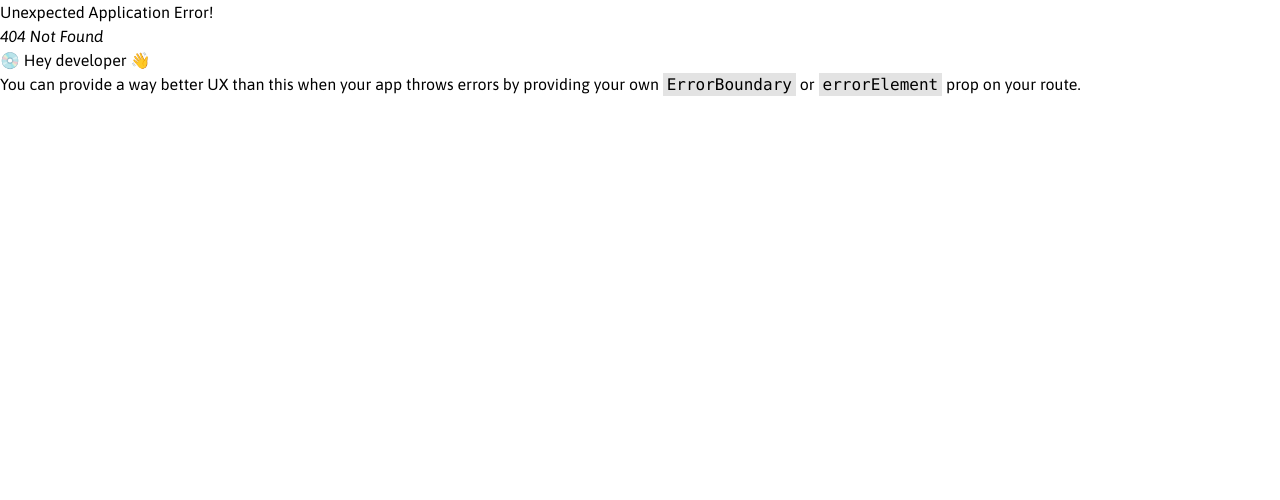
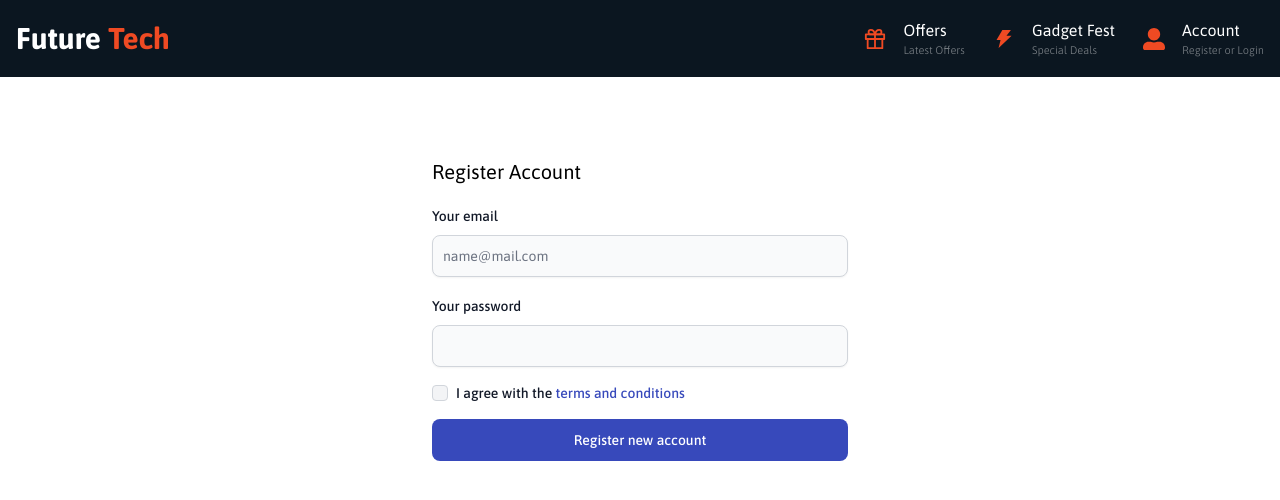
Before and after one commit to iamsaif6/future-tech, a React (Vite) app: page /register in a window 1280 px wide. Before the commit this address had no page. Shown: the top 500 px of the page. Built offline with nearby package versions, Linux system fonts and the light colour scheme.

Commit message:
Register page added

```diff
--- /dev/null
+++ b/src/Auth/AuthProvider.jsx
@@ -0,0 +1,16 @@
+import { createContext, useState } from 'react';
+
+export const AuthContext = createContext(null);
+
+const AuthProvider = ({ children }) => {
+  const [user, setUser] = useState(null);
+  const [loading, setLoading] = useState(true);
+
+  //   Auth value
+  const value = {
+    saif: 'name',
+  };
+
+  return <AuthContext.Provider value={value}>{children}</AuthContext.Provider>;
+};
+export default AuthProvider;
--- a/src/Components/Navbar.jsx
+++ b/src/Components/Navbar.jsx
@@ -34,12 +34,11 @@ const Navbar = () => {
               <p className="text-white mb-0">
                 Account
                 <p className="block  text-[11px] font-light">
-                  <NavLink className="hover:text-primary hover:opacity-100 opacity-45" to="register">
+                  <NavLink className="hover:text-primary hover:opacity-100 opacity-45" to="/register">
                     Register
                   </NavLink>
                   <span className="opacity-45"> or </span>
                   <NavLink className="hover:text-primary hover:opacity-100 opacity-45" to="/login">
-                    {' '}
                     Login
                   </NavLink>
                 </p>
--- /dev/null
+++ b/src/Pages/Login.jsx
@@ -0,0 +1,5 @@
+const Login = () => {
+  return <div>Login</div>;
+};
+
+export default Login;
--- /dev/null
+++ b/src/Pages/Register.jsx
@@ -0,0 +1,38 @@
+import { Button, Checkbox, Label, TextInput } from 'flowbite-react';
+import { Link } from 'react-router-dom';
+
+const Register = () => {
+  return (
+    <section className="max-w-md mx-auto mt-20 px-4">
+      <h1 className=" mb-4 text-[20px]">Register Account</h1>
+      <form className="flex max-w-md flex-col gap-4">
+        <div>
+          <div className="mb-2 block">
+            <Label htmlFor="email2" value="Your email" />
+          </div>
+          <TextInput id="email2" type="email" placeholder="name@mail.com" required shadow />
+        </div>
+        <div>
+          <div className="mb-2 block">
+            <Label htmlFor="password2" value="Your password" />
+          </div>
+          <TextInput id="password2" type="password" required shadow />
+        </div>
+        <div className="flex items-center gap-2">
+          <Checkbox required id="agree" />
+          <Label htmlFor="agree" className="flex">
+            I agree with the&nbsp;
+            <Link href="#" className="text-secondary hover:underline dark:text-cyan-500">
+              terms and conditions
+            </Link>
+          </Label>
+        </div>
+        <Button className="bg-secondary" type="submit">
+          Register new account
+        </Button>
+      </form>
+    </section>
+  );
+};
+
+export default Register;
--- a/src/routes/Main.jsx
+++ b/src/routes/Main.jsx
@@ -1,8 +1,12 @@
 import { Outlet } from 'react-router-dom';
 import Navbar from '../Components/Navbar';
+import { useContext } from 'react';
+import { AuthContext } from '../Auth/AuthProvider';
 // import Footer from '../Components/Footer';
 
 const Main = () => {
+  const { saif } = useContext(AuthContext);
+  console.log(saif);
   return (
     <div>
       <Navbar></Navbar>
```
Also changed, not shown: src/main.jsx (+16 -3 lines), 1 other file (tests, documents, lock files or other folders).
